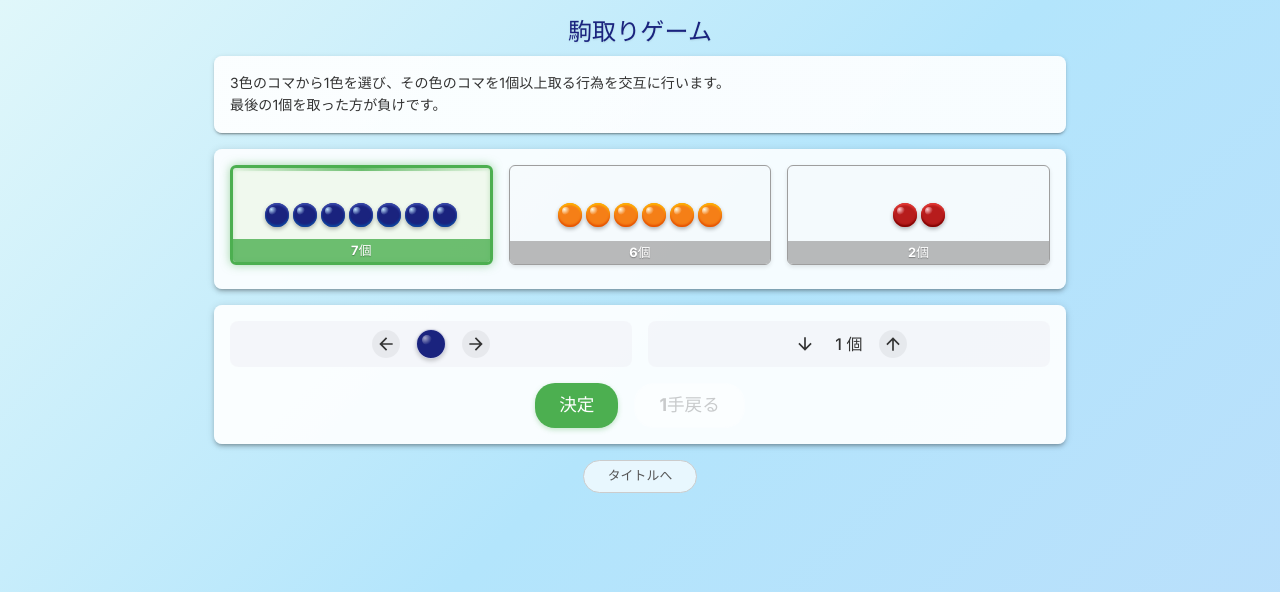
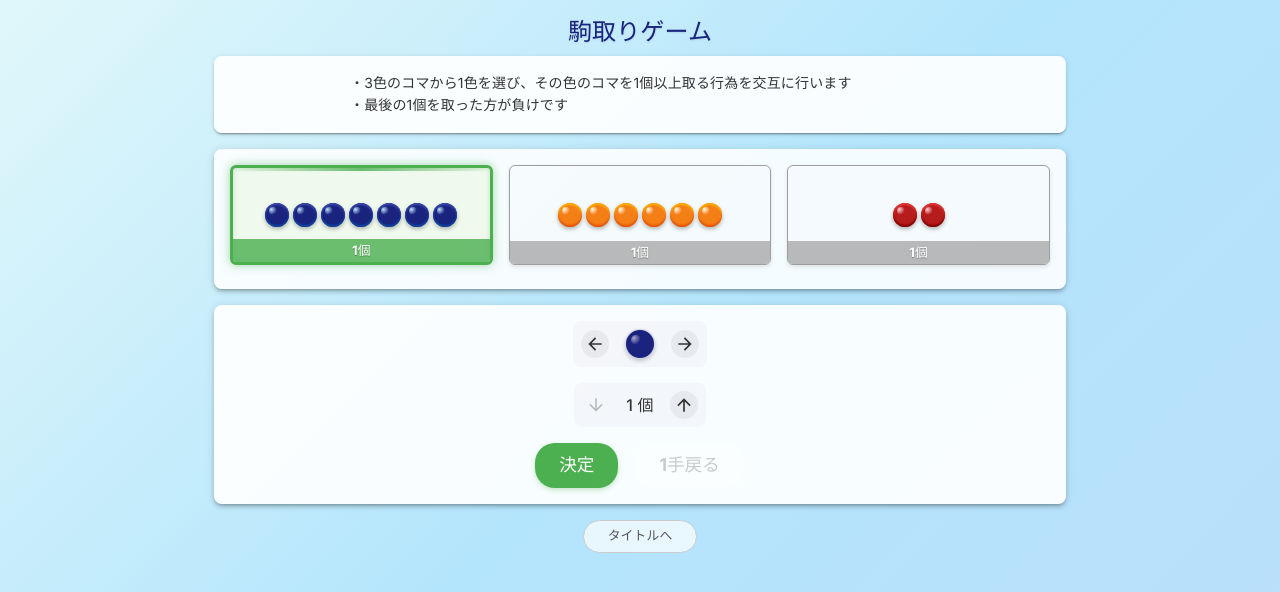
Before and after one commit to kabetani-yusei/logic-game-challenge, a React (Vite) app: page /piece-taking in a window 1280 px wide. Shown: the top 592 px of the page. Built offline with nearby package versions, Linux system fonts and the light colour scheme.

Commit message:
nim修正

```diff
--- a/src/pages/PieceTakingGame.tsx
+++ b/src/pages/PieceTakingGame.tsx
@@ -337,25 +337,25 @@ export default function PieceTakingGame() {
     // 色に基づいたスタイル設定
     const colorConfig = {
       blue: {
-        main: "#1a237e", // 濃い青
-        light: "#3949ab", // 明るい青
-        highlight: "#bbdefb", // 非常に明るい青（ハイライト用）
-        shadow: "#0d47a1", // 影用の濃い青
-        textColor: "#fff", // 白テキスト
+        main: "#1a237e",
+        light: "#3949ab",
+        highlight: "#bbdefb",
+        shadow: "#0d47a1",
+        textColor: "#fff",
       },
       yellow: {
-        main: "#f57f17", // 濃い黄色
-        light: "#ffb300", // 明るい黄色
-        highlight: "#fff8e1", // 非常に明るい黄色（ハイライト用）
-        shadow: "#e65100", // 影用のオレンジ
-        textColor: "#333", // 黒テキスト
+        main: "#f57f17",
+        light: "#ffb300",
+        highlight: "#fff8e1",
+        shadow: "#e65100",
+        textColor: "#333",
       },
       red: {
-        main: "#b71c1c", // 濃い赤
-        light: "#e53935", // 明るい赤
-        highlight: "#ffcdd2", // 非常に明るい赤（ハイライト用）
-        shadow: "#7f0000", // 影用の非常に濃い赤
-        textColor: "#fff", // 白テキスト
+        main: "#b71c1c",
+        light: "#e53935",
+        highlight: "#ffcdd2",
+        shadow: "#7f0000",
+        textColor: "#fff",
       },
     }[color as "blue" | "yellow" | "red"]
 
@@ -392,7 +392,6 @@ export default function PieceTakingGame() {
               borderRadius: "50%",
               background: `radial-gradient(circle at 30% 30%, ${colorConfig.highlight}, transparent 70%)`,
             },
-            // 駒自体にはテキストを表示しないので子要素は無し
           }}
         />,
       )
@@ -465,7 +464,7 @@ export default function PieceTakingGame() {
               textShadow: "0 1px 1px rgba(0,0,0,0.3)",
             }}
           >
-            {count}個
+            {gameState.selectedCount}個
           </Typography>
         </Box>
       </Box>
@@ -506,16 +505,16 @@ export default function PieceTakingGame() {
           <Paper
             elevation={2}
             sx={{
-              p: 2, // パディングを増やして高さを上げる
+              p: 2,
               backgroundColor: "rgba(255, 255, 255, 0.9)",
               borderRadius: "8px",
-              minHeight: "70px", // 最小の高さを設定
+              minHeight: "70px",
             }}
           >
-            <Typography variant="body2" sx={{ color: "#333", lineHeight: 1.6 }}>
-              3色のコマから1色を選び、その色のコマを1個以上取る行為を交互に行います。
+            <Typography variant="body2" sx={{ color: "#333", lineHeight: 1.6, ml: 15 }}>
+              ・3色のコマから1色を選び、その色のコマを1個以上取る行為を交互に行います
               <br />
-              最後の1個を取った方が負けです。
+              ・最後の1個を取った方が負けです
             </Typography>
           </Paper>
         </Box>
@@ -601,7 +600,14 @@ export default function PieceTakingGame() {
           >
             {gameState.currentTurn === "player" ? (
               <>
-                <Box sx={{ display: "flex", width: "100%", gap: 2 }}>
+                {/* 親コンテナを横並びから縦並びに変更し、中央ぞろえに */}
+                <Box sx={{
+                  display: "flex",
+                  flexDirection: "column",
+                  alignItems: "center",
+                  gap: 2,
+                  width: "100%"
+                }}>
                   {/* 色選択 */}
                   <Box
                     sx={{
@@ -610,16 +616,17 @@ export default function PieceTakingGame() {
                       p: 1,
                       backgroundColor: "rgba(240, 240, 245, 0.5)",
                       borderRadius: "8px",
-                      flex: 1,
                       justifyContent: "center",
                     }}
                   >
                     <IconButton
                       onClick={selectPrevColor}
                       size="small"
+                      disabled={getAvailableColorsFromState(gameState).length <= 1}
                       sx={{
                         backgroundColor: "rgba(0, 0, 0, 0.05)",
                         p: 0.5,
+                        "&.Mui-disabled .MuiSvgIcon-root": { color: "#bdbdbd" },
                       }}
                     >
                       <ArrowBack fontSize="small" sx={{ color: "#333" }} />
@@ -659,9 +666,11 @@ export default function PieceTakingGame() {
                     <IconButton
                       onClick={selectNextColor}
                       size="small"
+                      disabled={getAvailableColorsFromState(gameState).length <= 1}
                       sx={{
                         backgroundColor: "rgba(0, 0, 0, 0.05)",
                         p: 0.5,
+                        "&.Mui-disabled .MuiSvgIcon-root": { color: "#bdbdbd" },
                       }}
                     >
                       <ArrowForward fontSize="small" sx={{ color: "#333" }} />
@@ -676,7 +685,6 @@ export default function PieceTakingGame() {
                       p: 1,
                       backgroundColor: "rgba(240, 240, 245, 0.5)",
                       borderRadius: "8px",
-                      flex: 1,
                       justifyContent: "center",
                     }}
                   >
@@ -687,6 +695,7 @@ export default function PieceTakingGame() {
                       sx={{
                         backgroundColor: "rgba(0, 0, 0, 0.05)",
                         p: 0.5,
+                        "&.Mui-disabled .MuiSvgIcon-root": { color: "#bdbdbd" },
                       }}
                     >
                       <ArrowDownward fontSize="small" sx={{ color: "#333" }} />
@@ -710,6 +719,7 @@ export default function PieceTakingGame() {
                       sx={{
                         backgroundColor: "rgba(0, 0, 0, 0.05)",
                         p: 0.5,
+                        "&.Mui-disabled .MuiSvgIcon-root": { color: "#bdbdbd" },
                       }}
                     >
                       <ArrowUpward fontSize="small" sx={{ color: "#333" }} />
@@ -717,7 +727,7 @@ export default function PieceTakingGame() {
                   </Box>
                 </Box>
 
-                <Box sx={{ display: "flex", gap: 2, width: "100%", justifyContent: "center", mt: 2 }}>
+                <Box sx={{ display: "flex", gap: 2, justifyContent: "center", mt: 2 }}>
                   <Button
                     variant="contained"
                     onClick={confirmPlayerMove}
```
